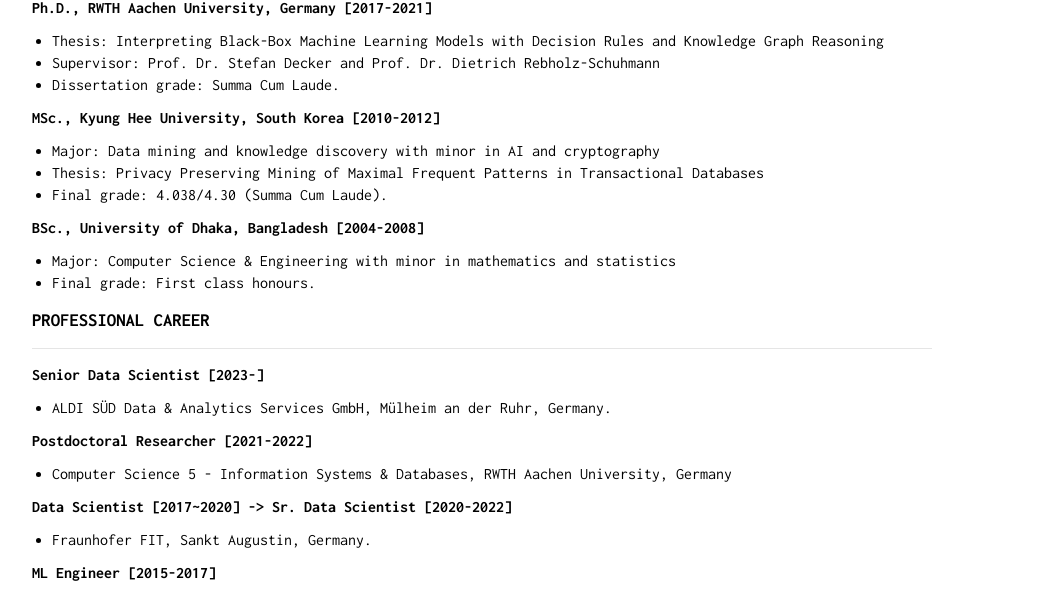
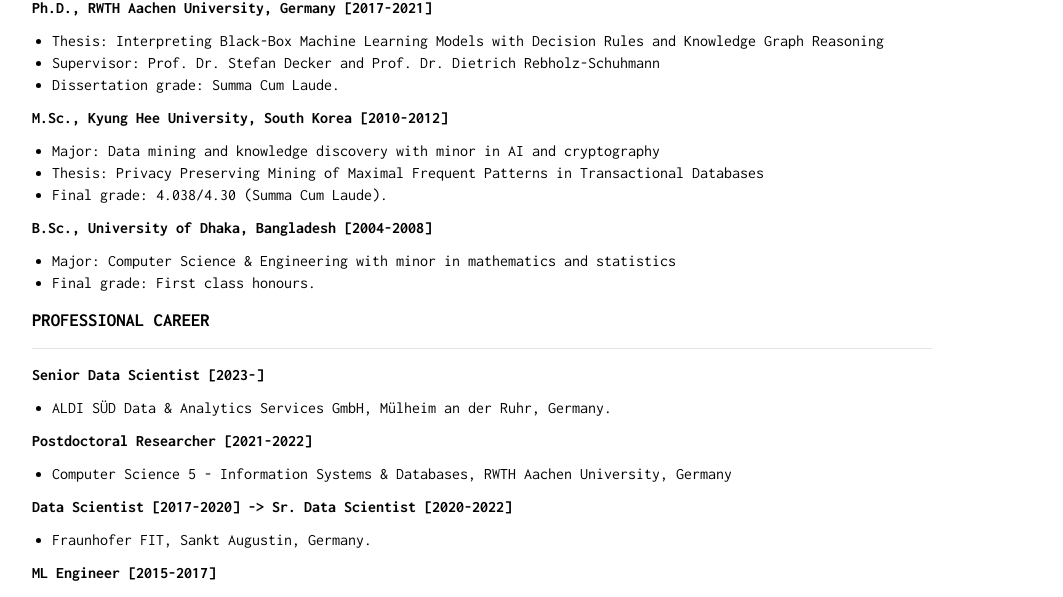
Before and after one commit to rezacsedu/rezacsedu.github.io, a Jekyll site: the page built from index.md, in a window 1280 px wide. Shown: the part 472-1069 px from the top of the page, without its empty margins (158-1221 px from the left). Built offline with Jekyll 4.4.1, drawn with Linux system fonts in a browser that asks for light colours; our own code applies the rules of GitHub Pages for plain Markdown files.

Commit message:
Update index.md

```diff
--- a/index.md
+++ b/index.md
@@ -15,12 +15,12 @@ ___
 - Supervisor: Prof. Dr. Stefan Decker and Prof. Dr. Dietrich Rebholz-Schuhmann
 - Dissertation grade: Summa Cum Laude.
 
-**MSc., Kyung Hee University, South Korea [2010-2012]**
+**M.Sc., Kyung Hee University, South Korea [2010-2012]**
 - Major: Data mining and knowledge discovery with minor in AI and cryptography
 - Thesis: Privacy Preserving Mining of Maximal Frequent Patterns in Transactional Databases
 - Final grade: 4.038/4.30 (Summa Cum Laude).
 
-**BSc., University of Dhaka, Bangladesh [2004-2008]**
+**B.Sc., University of Dhaka, Bangladesh [2004-2008]**
 - Major: Computer Science & Engineering with minor in mathematics and statistics
 - Final grade: First class honours.
 
@@ -32,7 +32,7 @@ ___
 **Postdoctoral Researcher [2021-2022]**
 - Computer Science 5 - Information Systems & Databases, RWTH Aachen University, Germany
 
-**Data Scientist [2017~2020] -> Sr. Data Scientist [2020-2022]**
+**Data Scientist [2017-2020] -> Sr. Data Scientist [2020-2022]**
 - Fraunhofer FIT, Sankt Augustin, Germany.
 
 **ML Engineer [2015-2017]**
```
